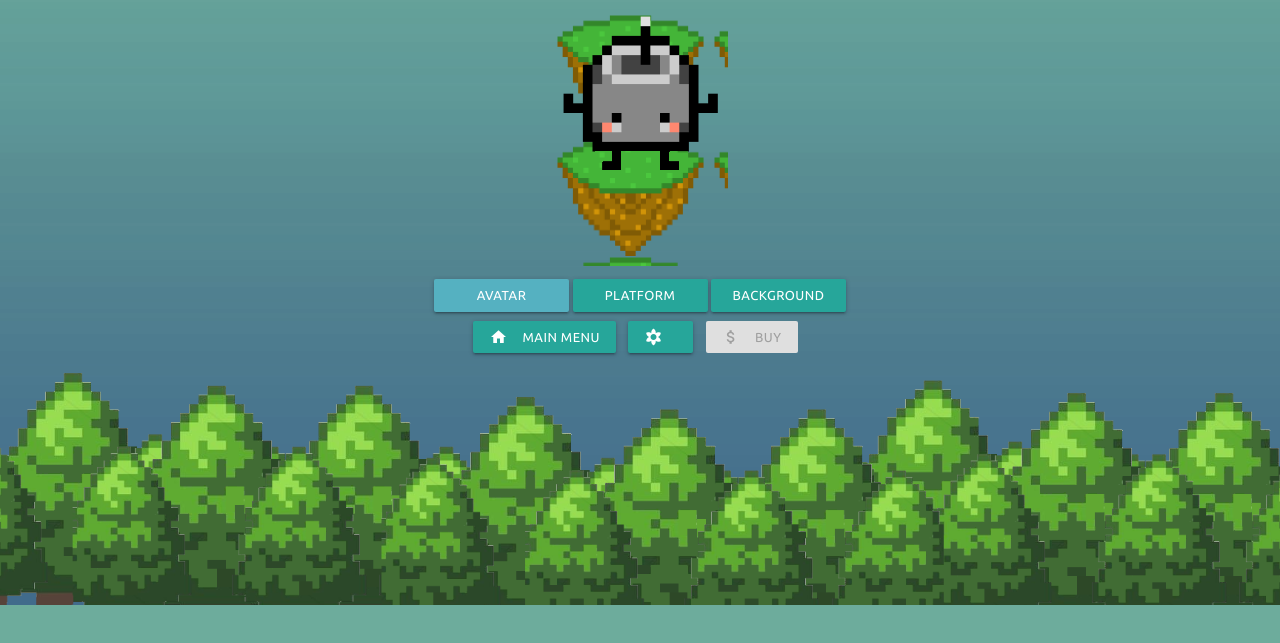
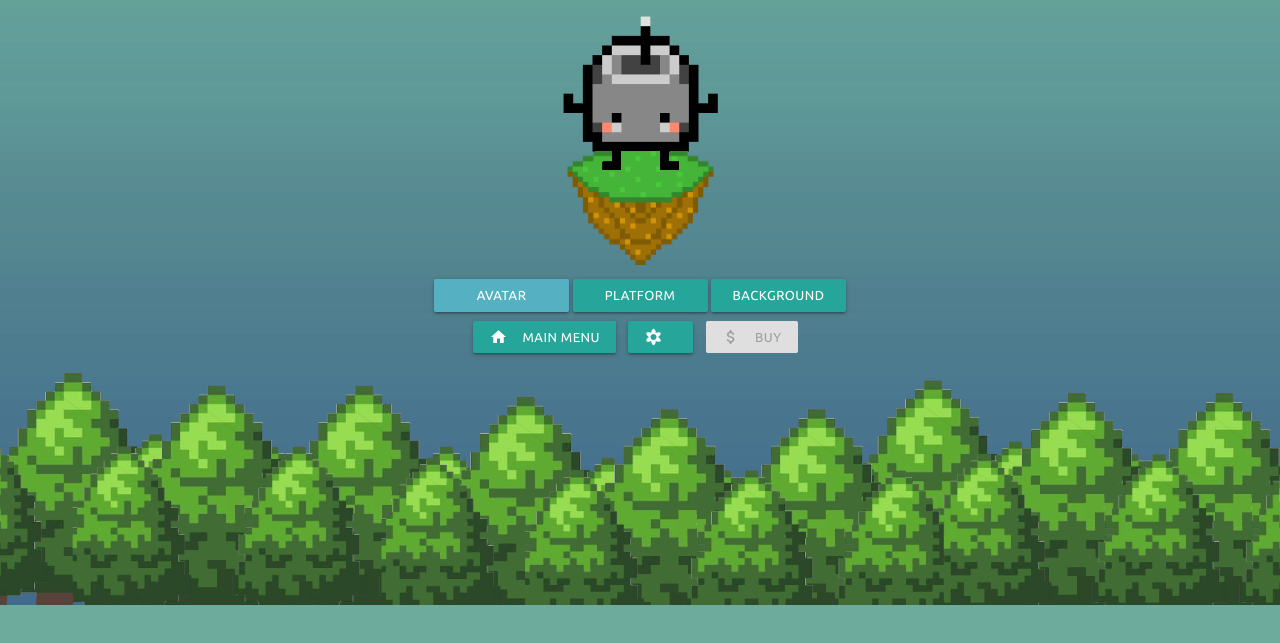
Before and after one commit to BretGG/Team06COMP2930, a website: page public/views/shop.html in a window 1280 px wide. Shown: the part 195-838 px from the top of the page. Drawn offline with nearby package versions, Linux system fonts and the light colour scheme; no server answers.

Commit message:
Shop page avatar background changed to anchor at the bottom

```diff
--- a/public/style/styleBase.css
+++ b/public/style/styleBase.css
@@ -34,11 +34,13 @@ a {
 
 /** Settings avatar size, margins, and etc */
 #avatar {
-  margin: 0 auto;
-  background-image: url("../images/platform/default.png");
-  width: 176px;
-  height: 251px;
-  margin-bottom: 3%;
+    margin: 0 auto;
+    background-image: url(../images/platform/default.png);
+    width: 176px;
+    height: 251px;
+    margin-bottom: 3%;
+    background-repeat: no-repeat;
+    background-position: bottom 0px right 50%;
 }
 
 #title {
```
